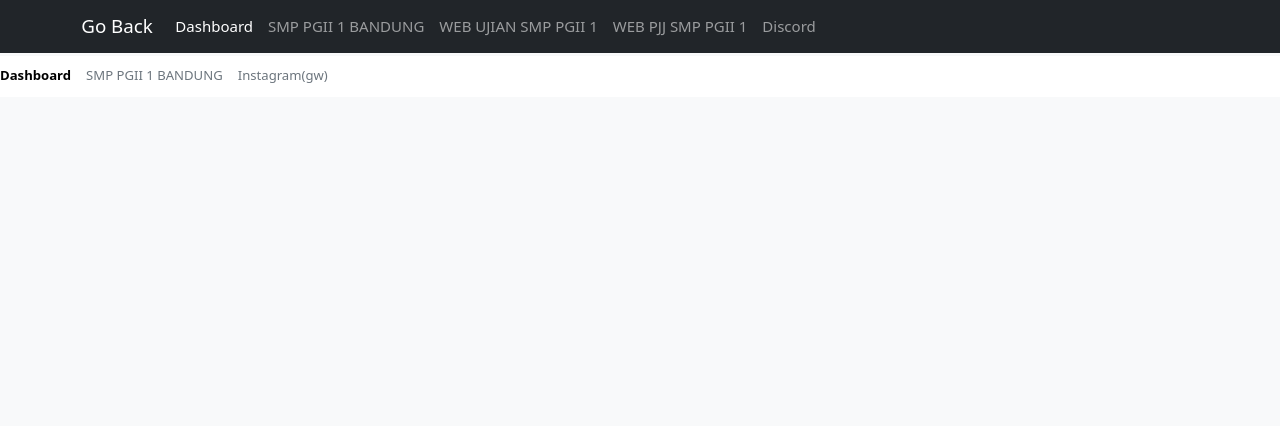
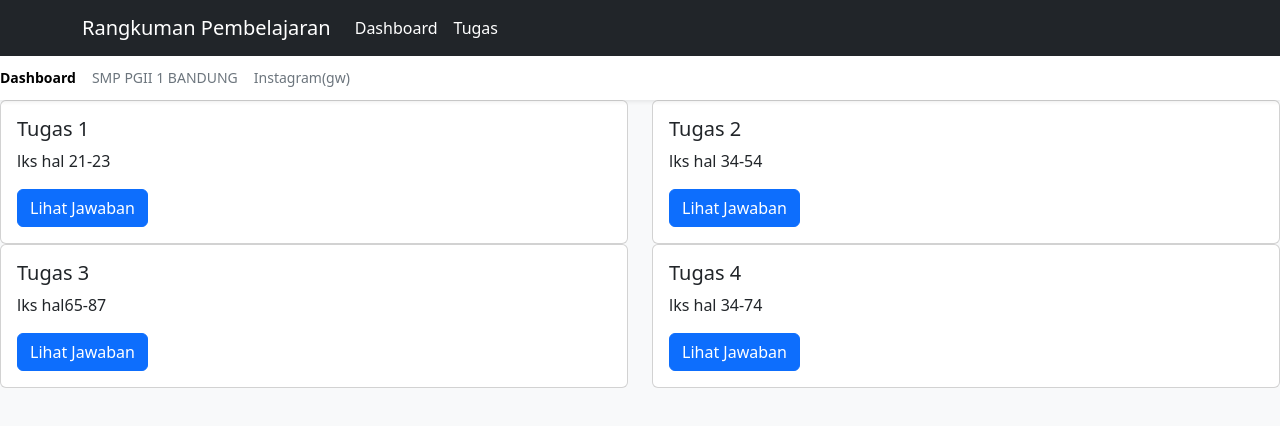
Before and after one commit to shinzz2/Website-matpel, a plain HTML site: page tik.html in a window 1280 px wide. Drawn offline with nearby package versions, Linux system fonts and the light colour scheme; files that its build step writes are made by us from their sources.

Commit message:
fixed prakarya

```diff
--- a/sunda.html
+++ b/sunda.html
@@ -1,27 +1,18 @@
 <!DOCTYPE html>
 <html lang="en">
   <head>
-    <meta charset="utf-8" />
-    <meta name="viewport" content="width=device-width, initial-scale=1" />
-    <meta name="description" content="" />
-    <meta name="author" content="Mark Otto, Jacob Thornton, and Bootstrap contributors" />
-    <meta name="generator" content="Hugo 0.88.1" />
-    <title>Bahasa Sunda</title>
+    <meta charset="UTF-8" />
+    <meta http-equiv="X-UA-Compatible" content="IE=edge" />
+    <meta name="viewport" content="width=device-width, initial-scale=1.0" />
+    <link rel="stylesheet" href="style.css" />
+    <link href="/docs/5.1/dist/css/bootstrap.min.css" rel="stylesheet" integrity="sha384-1BmE4kWBq78iYhFldvKuhfTAU6auU8tT94WrHftjDbrCEXSU1oBoqyl2QvZ6jIW3" crossorigin="anonymous">
+    <link rel="stylesheet" href="/Website-matpel/css/offcanvas.css" />
+    <link rel="canonical" href="https://getbootstrap.com/docs/5.1/examples/offcanvas-navbar/" />
 
-    <link rel="canonical" href="https://getbootstrap.com/docs/5.1/examples/offcanvas-navbar/" />
-    <script src="https://cdn.jsdelivr.net/npm/@popperjs/core@2.10.2/dist/umd/popper.min.js" integrity="sha384-7+zCNj/IqJ95wo16oMtfsKbZ9ccEh31eOz1HGyDuCQ6wgnyJNSYdrPa03rtR1zdB" crossorigin="anonymous"></script>
-<script src="https://cdn.jsdelivr.net/npm/bootstrap@5.1.3/dist/js/bootstrap.min.js" integrity="sha384-QJHtvGhmr9XOIpI6YVutG+2QOK9T+ZnN4kzFN1RtK3zEFEIsxhlmWl5/YESvpZ13" crossorigin="anonymous"></script>
-    <link rel="stylesheet" href="https://www.w3schools.com/w3css/4/w3.css">
-    <link rel="stylesheet" href="/Website-matpel/css/offcanvas.css" />
-    <link href="https://cdn.jsdelivr.net/npm/bootstrap@5.1.3/dist/css/bootstrap.min.css" rel="stylesheet" integrity="sha384-1BmE4kWBq78iYhFldvKuhfTAU6auU8tT94WrHftjDbrCEXSU1oBoqyl2QvZ6jIW3" crossorigin="anonymous">
-    <link href="/docs/5.1/dist/css/bootstrap.min.css" rel="stylesheet" integrity="sha384-1BmE4kWBq78iYhFldvKuhfTAU6auU8tT94WrHftjDbrCEXSU1oBoqyl2QvZ6jIW3" crossorigin="anonymous">
-    <script src="https://cdn.jsdelivr.net/npm/bootstrap@5.1.3/dist/js/bootstrap.bundle.min.js" integrity="sha384-ka7Sk0Gln4gmtz2MlQnikT1wXgYsOg+OMhuP+IlRH9sENBO0LRn5q+8nbTov4+1p" crossorigin="anonymous"></script>
     <link href="https://cdn.jsdelivr.net/npm/bootstrap@5.0.2/dist/css/bootstrap.min.css" rel="stylesheet" integrity="sha384-EVSTQN3/azprG1Anm3QDgpJLIm9Nao0Yz1ztcQTwFspd3yD65VohhpuuCOmLASjC" crossorigin="anonymous" />
-    <!--Fotter-->
-    <link href="sticky-footer.css" rel="stylesheet" />
-    <link rel="canonical" href="https://getbootstrap.com/docs/5.1/examples/sticky-footer/" />
-    <!--footer-->
-    <!-- Bootstrap core CSS -->
+    <title>SUNDA</title>
+  </head>
+  <body>
     <link href="../assets/dist/css/bootstrap.min.css" rel="stylesheet" />
 
     <style>
@@ -46,20 +37,25 @@
   <body class="bg-light">
     <nav class="navbar navbar-expand-lg fixed-top navbar-dark bg-dark" aria-label="Main navigation">
       <div class="container">
-        <a class="navbar-brand" href="index.html">Go Back</a>
+        <a class="navbar-brand" href="#">Rangkuman Pembelajaran</a>
+        <button class="navbar-toggler p-0 border-0" type="button" id="navbarSideCollapse" aria-label="Toggle navigation">
+          <span class="navbar-toggler-icon"></span>
+        </button>
 
         <div class="navbar-collapse offcanvas-collapse" id="navbarsExampleDefault">
           <ul class="navbar-nav me-auto mb-2 mb-lg-0">
             <li class="nav-item">
               <a class="nav-link active" aria-current="page" href="index.html">Dashboard</a>
             </li>
-            <a class="nav-link" href="https://smppgii1.sch.id/android/dist/index.php">SMP PGII 1 BANDUNG</a>
-            <a class="nav-link" href="https://www.ujian.yppgiibandung.org/auth/login">WEB UJIAN SMP PGII 1</a>
-            <a class="nav-link" href="https://pjjsmp.yppgiibandung.org/">WEB PJJ SMP PGII 1</a>
             <li class="nav-item">
-              <a class="nav-link" href="https://discord.gg/QdAFAhk8MN">Discord  </a>
+              <a class="nav-link active" aria-current="page" href="#FAQ">Tugas</a>
             </li>
+             <script src="../assets/dist/js/bootstrap.bundle.min.js"></script>
 
+    <script src="offcanvas.js"></script>
+            <script src="https://cdn.jsdelivr.net/npm/bootstrap@5.0.2/dist/js/bootstrap.bundle.min.js" integrity="sha384-MrcW6ZMFYlzcLA8Nl+NtUVF0sA7MsXsP1UyJoMp4YLEuNSfAP+JcXn/tWtIaxVXM" crossorigin="anonymous"></script>
+            <script src="https://cdn.jsdelivr.net/npm/@popperjs/core@2.9.2/dist/umd/popper.min.js" integrity="sha384-IQsoLXl5PILFhosVNubq5LC7Qb9DXgDA9i+tQ8Zj3iwWAwPtgFTxbJ8NT4GN1R8p" crossorigin="anonymous"></script>
+            <script src="https://cdn.jsdelivr.net/npm/bootstrap@5.0.2/dist/js/bootstrap.min.js" integrity="sha384-cVKIPhGWiC2Al4u+LWgxfKTRIcfu0JTxR+EQDz/bgldoEyl4H0zUF0QKbrJ0EcQF" crossorigin="anonymous"></script>
     </nav>
 
     <div class="nav-scroller bg-body shadow-sm fixed-top">
@@ -69,4 +65,48 @@
             <a class="nav-link" href="https://www.instagram.com/dapinnn.nn/">Instagram(gw)</a>
     </div>
 
-<!--copy dari line 70 ya ges ya. cpakekkekekeek-->
+    <div class="row">
+      <div class="col-sm-6">
+        <div class="card">
+          <div class="card-body">
+            <h5 class="card-title">Tugas 1</h5>
+            <p class="card-text">lks hal 21-23</p>
+            <a href="#" class="btn btn-primary">Lihat Jawaban</a>
+          </div>
+        </div>
+      </div>
+      <div class="col-sm-6">
+        <div class="card">
+          <div class="card-body">
+            <h5 class="card-title">Tugas 2</h5>
+            <p class="card-text">lks hal 34-54</p>
+            <a href="#" class="btn btn-primary">Lihat Jawaban</a>
+          </div>
+        </div>
+      </div>
+    </div>
+
+    <div class="row">
+      <div class="col-sm-6">
+        <div class="card">
+          <div class="card-body">
+            <h5 class="card-title">Tugas 3</h5>
+            <p class="card-text"> lks hal65-87</p>
+            <a href="#" class="btn btn-primary">Lihat Jawaban</a>
+          </div>
+        </div>
+      </div>
+      <div class="col-sm-6">
+        <div class="card">
+          <div class="card-body">
+            <h5 class="card-title">Tugas 4</h5>
+            <p class="card-text">lks hal 34-74</p>
+            <a href="#" class="btn btn-primary">Lihat Jawaban</a>
+          </div>
+        </div>
+      </div>
+    </div>
+
+
+</body>
+</html>
--- a/tik.html
+++ b/tik.html
@@ -1,27 +1,18 @@
 <!DOCTYPE html>
 <html lang="en">
   <head>
-    <meta charset="utf-8" />
-    <meta name="viewport" content="width=device-width, initial-scale=1" />
-    <meta name="description" content="" />
-    <meta name="author" content="Mark Otto, Jacob Thornton, and Bootstrap contributors" />
-    <meta name="generator" content="Hugo 0.88.1" />
-    <title>Komputer</title>
+    <meta charset="UTF-8" />
+    <meta http-equiv="X-UA-Compatible" content="IE=edge" />
+    <meta name="viewport" content="width=device-width, initial-scale=1.0" />
+    <link rel="stylesheet" href="style.css" />
+    <link href="/docs/5.1/dist/css/bootstrap.min.css" rel="stylesheet" integrity="sha384-1BmE4kWBq78iYhFldvKuhfTAU6auU8tT94WrHftjDbrCEXSU1oBoqyl2QvZ6jIW3" crossorigin="anonymous">
+    <link rel="stylesheet" href="/Website-matpel/css/offcanvas.css" />
+    <link rel="canonical" href="https://getbootstrap.com/docs/5.1/examples/offcanvas-navbar/" />
 
-    <link rel="canonical" href="https://getbootstrap.com/docs/5.1/examples/offcanvas-navbar/" />
-    <script src="https://cdn.jsdelivr.net/npm/@popperjs/core@2.10.2/dist/umd/popper.min.js" integrity="sha384-7+zCNj/IqJ95wo16oMtfsKbZ9ccEh31eOz1HGyDuCQ6wgnyJNSYdrPa03rtR1zdB" crossorigin="anonymous"></script>
-<script src="https://cdn.jsdelivr.net/npm/bootstrap@5.1.3/dist/js/bootstrap.min.js" integrity="sha384-QJHtvGhmr9XOIpI6YVutG+2QOK9T+ZnN4kzFN1RtK3zEFEIsxhlmWl5/YESvpZ13" crossorigin="anonymous"></script>
-    <link rel="stylesheet" href="https://www.w3schools.com/w3css/4/w3.css">
-    <link rel="stylesheet" href="/Website-matpel/css/offcanvas.css" />
-    <link href="https://cdn.jsdelivr.net/npm/bootstrap@5.1.3/dist/css/bootstrap.min.css" rel="stylesheet" integrity="sha384-1BmE4kWBq78iYhFldvKuhfTAU6auU8tT94WrHftjDbrCEXSU1oBoqyl2QvZ6jIW3" crossorigin="anonymous">
-    <link href="/docs/5.1/dist/css/bootstrap.min.css" rel="stylesheet" integrity="sha384-1BmE4kWBq78iYhFldvKuhfTAU6auU8tT94WrHftjDbrCEXSU1oBoqyl2QvZ6jIW3" crossorigin="anonymous">
-    <script src="https://cdn.jsdelivr.net/npm/bootstrap@5.1.3/dist/js/bootstrap.bundle.min.js" integrity="sha384-ka7Sk0Gln4gmtz2MlQnikT1wXgYsOg+OMhuP+IlRH9sENBO0LRn5q+8nbTov4+1p" crossorigin="anonymous"></script>
     <link href="https://cdn.jsdelivr.net/npm/bootstrap@5.0.2/dist/css/bootstrap.min.css" rel="stylesheet" integrity="sha384-EVSTQN3/azprG1Anm3QDgpJLIm9Nao0Yz1ztcQTwFspd3yD65VohhpuuCOmLASjC" crossorigin="anonymous" />
-    <!--Fotter-->
-    <link href="sticky-footer.css" rel="stylesheet" />
-    <link rel="canonical" href="https://getbootstrap.com/docs/5.1/examples/sticky-footer/" />
-    <!--footer-->
-    <!-- Bootstrap core CSS -->
+    <title>TIK</title>
+  </head>
+  <body>
     <link href="../assets/dist/css/bootstrap.min.css" rel="stylesheet" />
 
     <style>
@@ -46,20 +37,25 @@
   <body class="bg-light">
     <nav class="navbar navbar-expand-lg fixed-top navbar-dark bg-dark" aria-label="Main navigation">
       <div class="container">
-        <a class="navbar-brand" href="index.html">Go Back</a>
+        <a class="navbar-brand" href="#">Rangkuman Pembelajaran</a>
+        <button class="navbar-toggler p-0 border-0" type="button" id="navbarSideCollapse" aria-label="Toggle navigation">
+          <span class="navbar-toggler-icon"></span>
+        </button>
 
         <div class="navbar-collapse offcanvas-collapse" id="navbarsExampleDefault">
           <ul class="navbar-nav me-auto mb-2 mb-lg-0">
             <li class="nav-item">
               <a class="nav-link active" aria-current="page" href="index.html">Dashboard</a>
             </li>
-            <a class="nav-link" href="https://smppgii1.sch.id/android/dist/index.php">SMP PGII 1 BANDUNG</a>
-            <a class="nav-link" href="https://www.ujian.yppgiibandung.org/auth/login">WEB UJIAN SMP PGII 1</a>
-            <a class="nav-link" href="https://pjjsmp.yppgiibandung.org/">WEB PJJ SMP PGII 1</a>
             <li class="nav-item">
-              <a class="nav-link" href="https://discord.gg/QdAFAhk8MN">Discord  </a>
+              <a class="nav-link active" aria-current="page" href="#FAQ">Tugas</a>
             </li>
+             <script src="../assets/dist/js/bootstrap.bundle.min.js"></script>
 
+    <script src="offcanvas.js"></script>
+            <script src="https://cdn.jsdelivr.net/npm/bootstrap@5.0.2/dist/js/bootstrap.bundle.min.js" integrity="sha384-MrcW6ZMFYlzcLA8Nl+NtUVF0sA7MsXsP1UyJoMp4YLEuNSfAP+JcXn/tWtIaxVXM" crossorigin="anonymous"></script>
+            <script src="https://cdn.jsdelivr.net/npm/@popperjs/core@2.9.2/dist/umd/popper.min.js" integrity="sha384-IQsoLXl5PILFhosVNubq5LC7Qb9DXgDA9i+tQ8Zj3iwWAwPtgFTxbJ8NT4GN1R8p" crossorigin="anonymous"></script>
+            <script src="https://cdn.jsdelivr.net/npm/bootstrap@5.0.2/dist/js/bootstrap.min.js" integrity="sha384-cVKIPhGWiC2Al4u+LWgxfKTRIcfu0JTxR+EQDz/bgldoEyl4H0zUF0QKbrJ0EcQF" crossorigin="anonymous"></script>
     </nav>
 
     <div class="nav-scroller bg-body shadow-sm fixed-top">
@@ -69,4 +65,48 @@
             <a class="nav-link" href="https://www.instagram.com/dapinnn.nn/">Instagram(gw)</a>
     </div>
 
-<!--copy dari line 70 ya ges ya. cpakekkekekeek-->
+    <div class="row">
+      <div class="col-sm-6">
+        <div class="card">
+          <div class="card-body">
+            <h5 class="card-title">Tugas 1</h5>
+            <p class="card-text">lks hal 21-23</p>
+            <a href="#" class="btn btn-primary">Lihat Jawaban</a>
+          </div>
+        </div>
+      </div>
+      <div class="col-sm-6">
+        <div class="card">
+          <div class="card-body">
+            <h5 class="card-title">Tugas 2</h5>
+            <p class="card-text">lks hal 34-54</p>
+            <a href="#" class="btn btn-primary">Lihat Jawaban</a>
+          </div>
+        </div>
+      </div>
+    </div>
+
+    <div class="row">
+      <div class="col-sm-6">
+        <div class="card">
+          <div class="card-body">
+            <h5 class="card-title">Tugas 3</h5>
+            <p class="card-text"> lks hal65-87</p>
+            <a href="#" class="btn btn-primary">Lihat Jawaban</a>
+          </div>
+        </div>
+      </div>
+      <div class="col-sm-6">
+        <div class="card">
+          <div class="card-body">
+            <h5 class="card-title">Tugas 4</h5>
+            <p class="card-text">lks hal 34-74</p>
+            <a href="#" class="btn btn-primary">Lihat Jawaban</a>
+          </div>
+        </div>
+      </div>
+    </div>
+
+
+</body>
+</html>
```
Also changed, not shown: index.html (+1 -1 lines).
